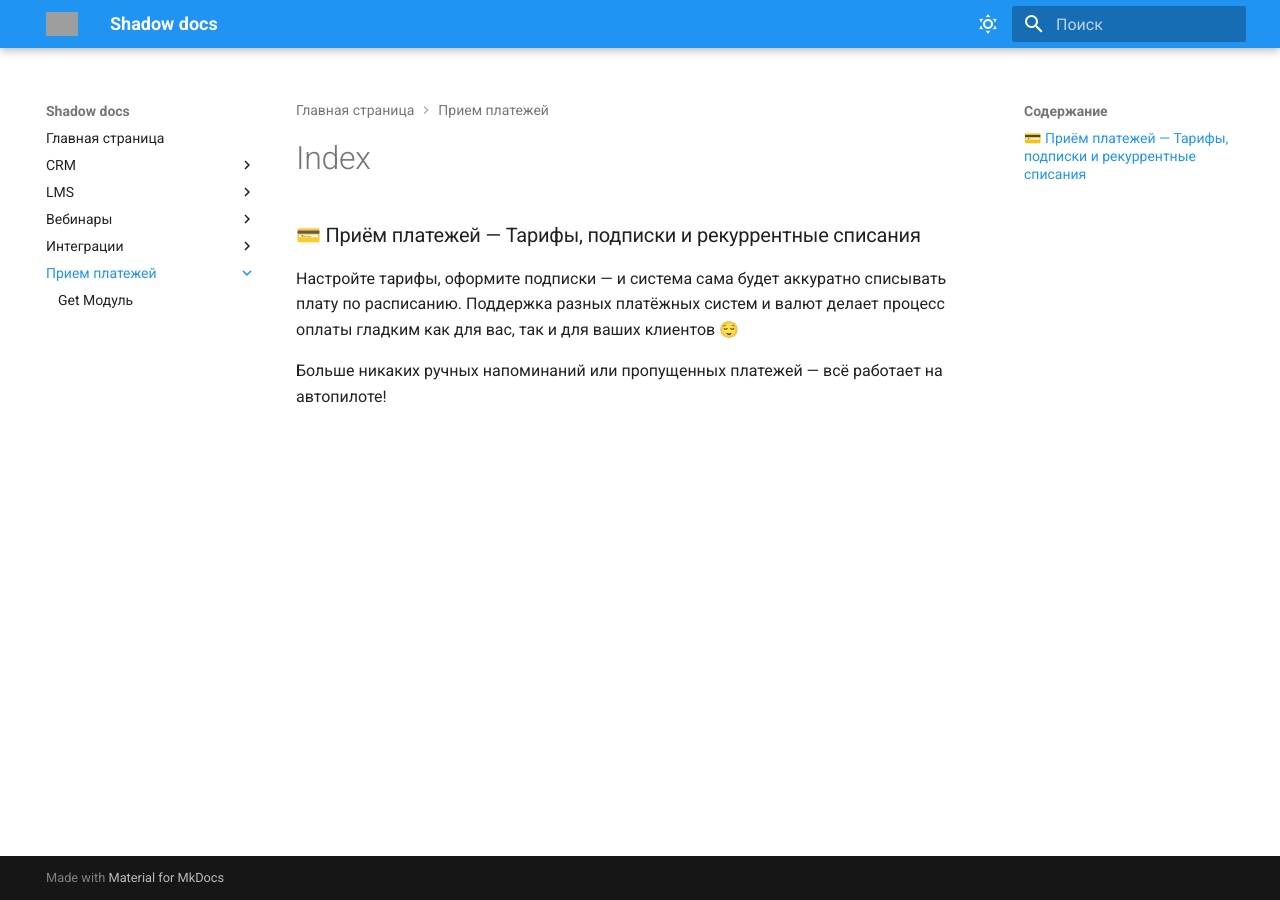
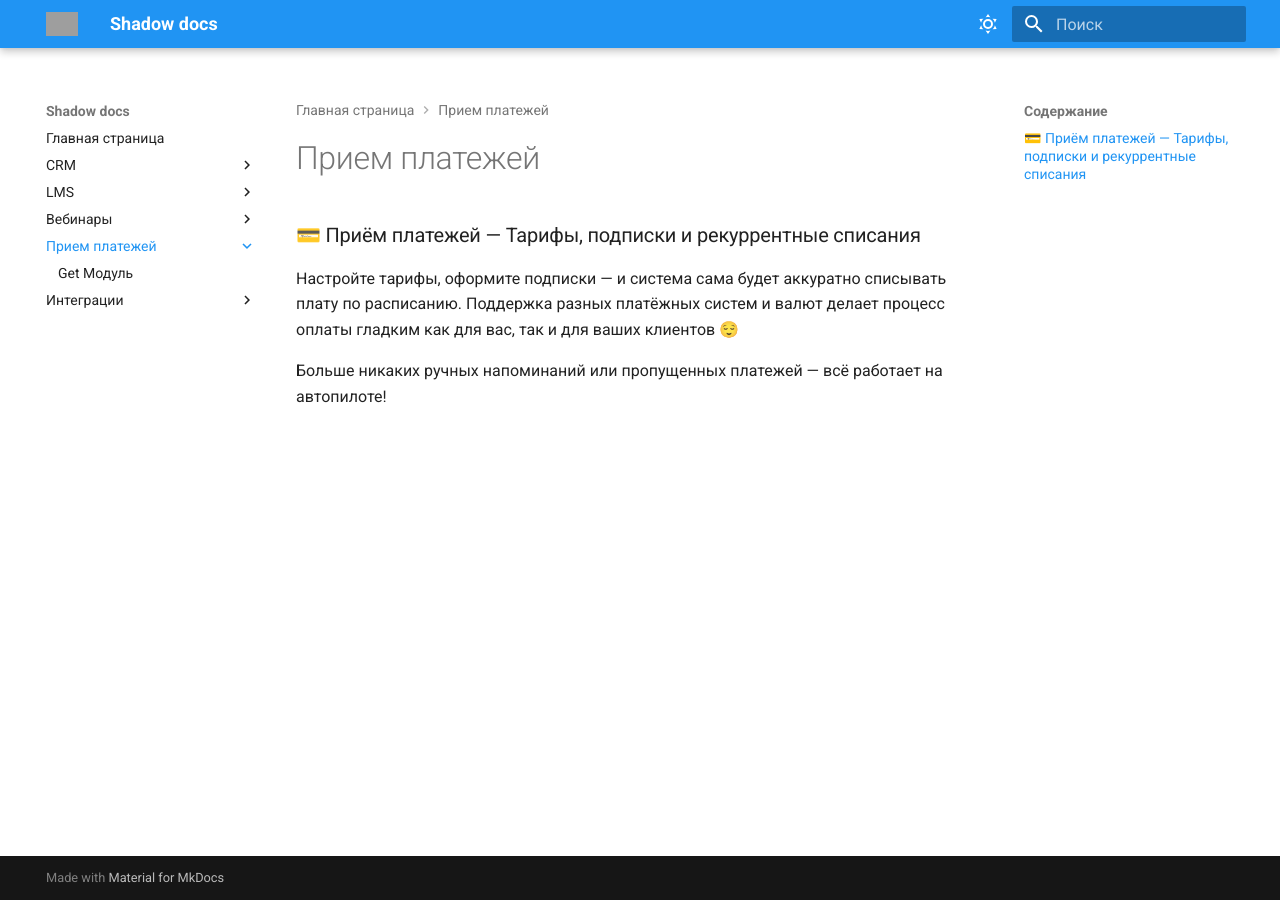
Before and after one commit to julia-shadow/shadow_docs, an MkDocs documentation site: the page built from docs/payment/index.md, in a window 1280 px wide. Built offline with MkDocs 1.6.1 and Material for MkDocs 9.7.7, drawn with Linux system fonts in a browser that asks for light colours; grey boxes are pictures that could not be loaded.

Commit message:
поправила индекс

```diff
--- a/mkdocs.yml
+++ b/mkdocs.yml
@@ -41,25 +41,25 @@
 nav: # Структура сайта
     - Главная страница: index.md
     - CRM:
-      - crm/index.md
+      - CRM: crm/index.md
       - CRM GetCourse — современный инструмент управления в онлайн-образовании: crm/crm.md
       - Сегменты по пользователям: crm/users.md
       - Сегменты по заказам: crm/orders.md
     - LMS:
-      - lms/index.md
+      - LMS: lms/index.md
       - Как добавить свой курс на GetCourse: lms/addcourse.md
       - Как настроить доступ к курсу: lms/access.md
     - Вебинары:
-      - webinar/index.md
+      - Вебинары: webinar/index.md
       - Вебинары на GetCourse: webinar/webinar.md
       - Автовебинары на GetCourse: webinar/autoweb.md
+    - Прием платежей:
+      - Прием платежей: payment/index.md
+      - Get Модуль: payment/getmodule.md
     - Интеграции:
-      - integration/index.md
+      - Интеграции: integration/index.md
       - Как подключить Telegram: integration/tg.md
       - Как подключить WhatsApp: integration/wa.md
-    - Прием платежей:
-      - payment/index.md
-      - Get Модуль: payment/getmodule.md
 
 #extra:
   #social: # Ссылки на соц.сети
```
